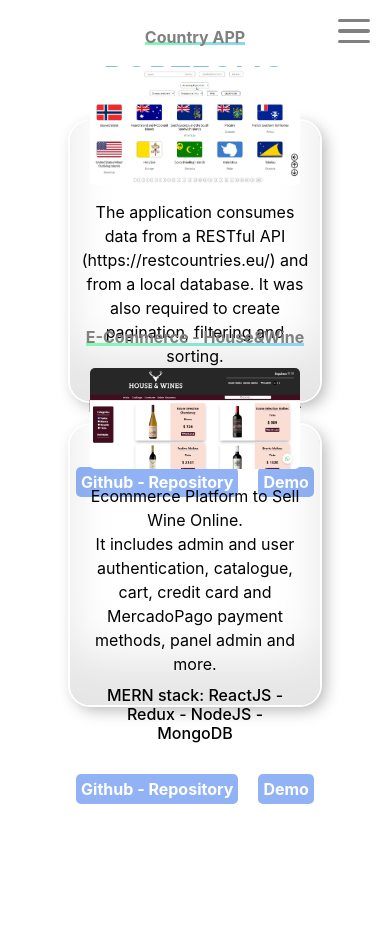
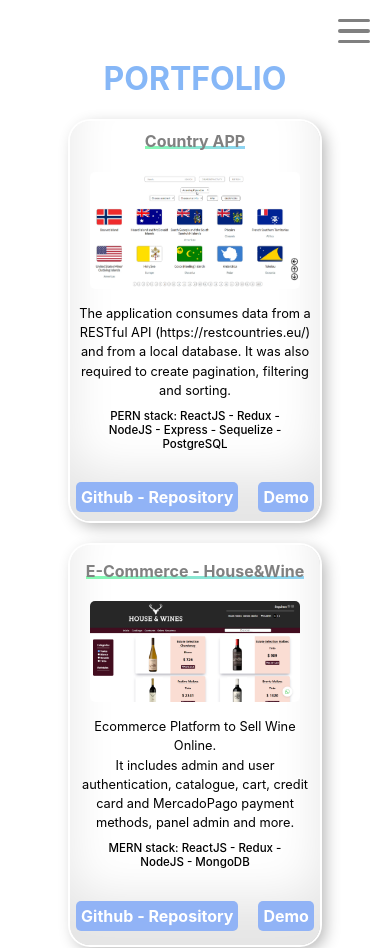
Before and after one commit to manuelnsosa/my-portfolio, a React (Create React App) app: page /portfolio in a window 390 px wide. Before the commit the page ends 844 px from the top, so only its background shows below. Built offline with nearby package versions, Linux system fonts and the light colour scheme.

Commit message:
fixed responsive portfolio

```diff
--- a/src/components/Portfolio/Projects/styled.js
+++ b/src/components/Portfolio/Projects/styled.js
@@ -69,7 +69,7 @@
   }
   @media (max-width: 768px) {
     width: 250px;
-    height: 280px;
+    height: 400px;
     justify-content: center;
     vertical-align: middle;
     margin-top: 30px;
@@ -80,6 +80,12 @@
       margin-top: 10px;
       font-size: 1em;
     }
+    label {
+      font-size: 0.8em;
+    }
+    h6 {
+      font-size: 0.9em;
+    }
     img {
       width: 230px;
       height: 150px;
```
